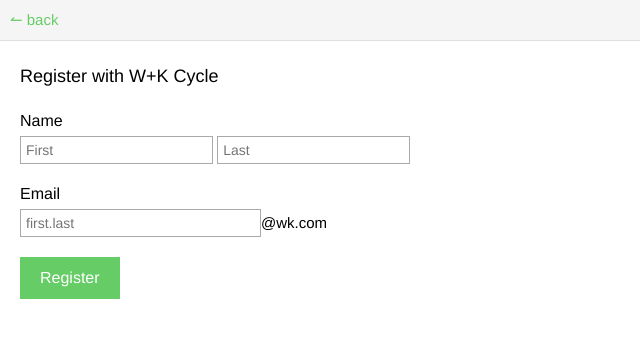
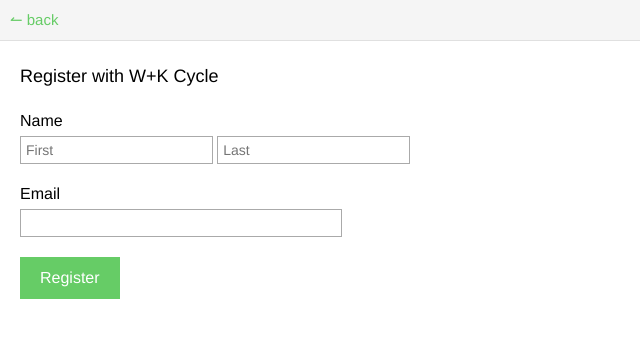
Before and after one commit to hezhao/cycle, a Flask app: page /register in a window 1280 px wide. Shown: the top 338 px of the page, without its empty margins (0-640 px from the left). Run offline with Flask 2, Linux system fonts and the light colour scheme.

Commit message:
Open registration to all users

```diff
--- a/app/moves.py
+++ b/app/moves.py
@@ -51,7 +51,7 @@
             params['redirect_uri'] = redirect_uri
 
         # Moves hates +s for spaces, so use %20 instead.
-        encoded = urllib.urlencode(params).replace('+', '%20')
+        encoded = urllib.parse.urlencode(params).replace('+', '%20')
         self.auth_url = self.app_auth_url if use_app else self.web_auth_uri
         return "%s?%s" % (self.auth_url, encoded)
 
--- a/app/templates/register.html
+++ b/app/templates/register.html
@@ -11,12 +11,12 @@
             </div>
             <div id="content">
                 <h1>Register with W+K Cycle</h1>
-                <form class="validate-form" method="post" action="/register">
+                <form method="post" action="/register">
                   <label>Name</label>
                   <input type="text" placeholder="First" name="first_name" required />
                   <input type="text" placeholder="Last" name="last_name" required /> <br />
                   <label>Email</label>
-                  <input type="text" placeholder="first.last" pattern="[a-zA-Z0-9._-]+" size="26" name="email_address" required />@wk.com<br />
+                  <input type="email" placeholder="" size="36" name="email_address" required /><br />
                   <input type="submit" value="Register">
                 </form>
                 <script>
--- a/app/views.py
+++ b/app/views.py
@@ -47,7 +47,7 @@
     '''
     session['first_name']       = request.form['first_name']
     session['last_name']        = request.form['last_name']
-    session['email_address']    = request.form['email_address'] + '@wk.com'
+    session['email_address']    = request.form['email_address']
 
     # get user-agent
     ua_string = request.headers.get('User-Agent')
```
